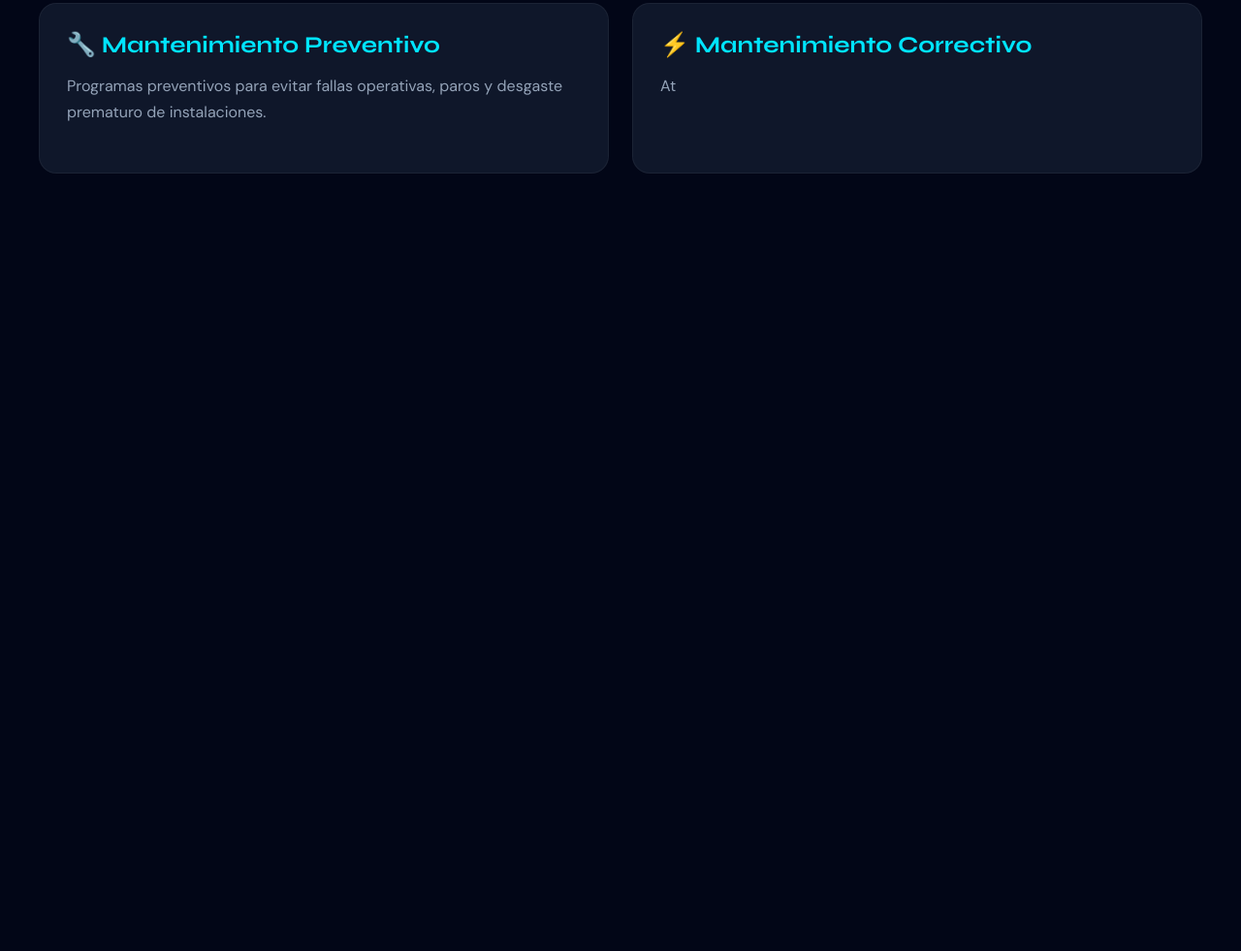
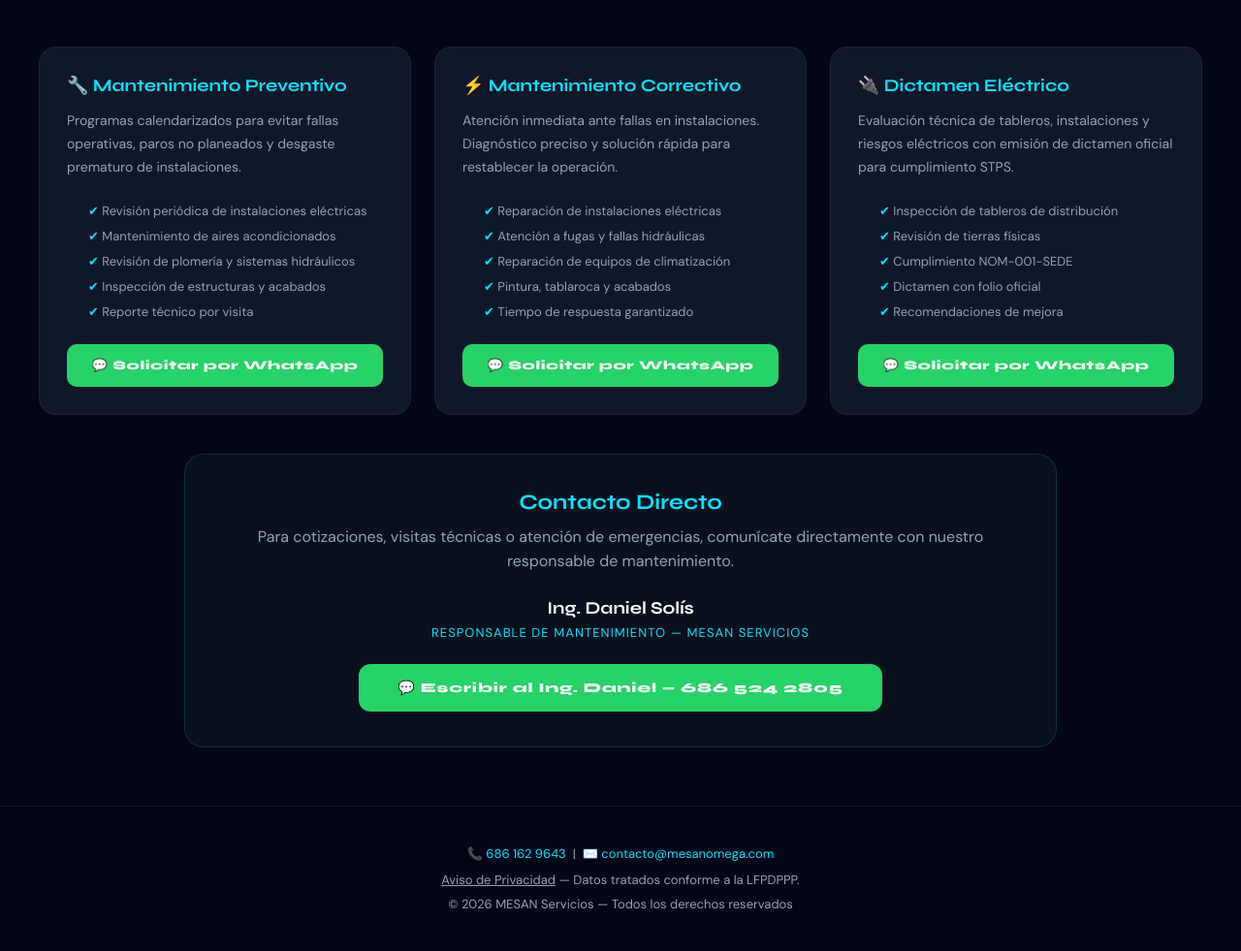
Before and after one commit to manuelsanchezresendiz8-eng/mesan-servicios, a plain HTML site: page templates/mantenimiento.html in a window 1280 px wide. Shown: the part 258-1239 px from the top of the page at 97% size. Before the commit the page ends 800 px from the top, so only its background shows below. Drawn offline with Linux system fonts and the light colour scheme.

Commit message:
Update mantenimiento.html

```diff
--- a/templates/mantenimiento.html
+++ b/templates/mantenimiento.html
@@ -2,16 +2,12 @@
 <html lang="es">
 
 <head>
-
 <meta charset="UTF-8">
 <meta name="viewport" content="width=device-width, initial-scale=1.0">
-
-<title>MESAN Servicios | Mantenimiento</title>
-
+<title>Mantenimiento | MESAN Servicios</title>
 <link href="https://fonts.googleapis.com/css2?family=Syne:wght@400;700;800&family=DM+Sans:wght@300;400;500&display=swap" rel="stylesheet">
 
 <style>
-
 :root{
     --bg:#020617;
     --card:#0f172a;
@@ -19,36 +15,34 @@
     --text:#ffffff;
     --muted:#94a3b8;
 }
+*{ margin:0; padding:0; box-sizing:border-box; }
+body{ background:var(--bg); color:var(--text); font-family:'DM Sans',sans-serif; }
 
-*{
-    margin:0;
-    padding:0;
-    box-sizing:border-box;
+.back-link{
+    display:inline-block;
+    margin:20px 20px 0;
+    color:var(--muted);
+    font-size:13px;
+    text-decoration:none;
 }
-
-body{
-    background:var(--bg);
-    color:var(--text);
-    font-family:'DM Sans',sans-serif;
-}
+.back-link:hover{ color:var(--cyan); }
 
 header{
-    padding:80px 20px 40px;
+    padding:60px 20px 40px;
     text-align:center;
 }
-
 header h1{
     font-family:'Syne',sans-serif;
     font-size:46px;
     color:var(--cyan);
     margin-bottom:18px;
 }
-
 header p{
     max-width:800px;
     margin:auto;
     color:var(--muted);
     line-height:1.7;
+    font-size:16px;
 }
 
 .grid{
@@ -65,94 +59,180 @@
     border-radius:18px;
     padding:28px;
     border:1px solid rgba(255,255,255,.05);
+    transition:.3s;
 }
+.card:hover{ transform:translateY(-4px); border-color:rgba(0,229,255,.25); }
+.card h2{ color:var(--cyan); font-family:'Syne',sans-serif; margin-bottom:14px; font-size:18px; }
+.card p{ color:var(--muted); line-height:1.7; margin-bottom:20px; font-size:14px; }
+.card ul{ color:var(--muted); font-size:13px; line-height:2; padding-left:18px; margin-bottom:20px; }
+.card ul li{ list-style:none; padding-left:4px; }
+.card ul li::before{ content:"✔ "; color:var(--cyan); }
 
-.card h2{
-    color:var(--cyan);
-    font-family:'Syne',sans-serif;
-    margin-bottom:14px;
-}
-
-.card p{
-    color:var(--muted);
-    line-height:1.7;
-    margin-bottom:20px;
-}
-
-.btn{
+.btn-wa{
     display:block;
     width:100%;
     padding:14px;
     text-align:center;
-    background:var(--cyan);
-    color:black;
+    background:#25d366;
+    color:white;
     text-decoration:none;
     border-radius:10px;
     font-family:'Syne',sans-serif;
     font-weight:800;
+    font-size:13px;
+    letter-spacing:.05em;
+    transition:.2s;
 }
+.btn-wa:hover{ opacity:.85; }
 
 .contacto{
     width:95%;
-    max-width:1000px;
-    margin:50px auto;
-    background:#0f172a;
+    max-width:900px;
+    margin:20px auto 60px;
+    background:#08101d;
+    border:1px solid rgba(0,229,255,.15);
     border-radius:20px;
-    padding:34px;
+    padding:36px;
     text-align:center;
 }
-
 .contacto h3{
     color:var(--cyan);
     font-family:'Syne',sans-serif;
-    margin-bottom:14px;
+    font-size:22px;
+    margin-bottom:10px;
+}
+.contacto p{
+    color:var(--muted);
+    margin-bottom:24px;
+    line-height:1.6;
+}
+.contacto .ing{
+    color:white;
+    font-family:'Syne',sans-serif;
+    font-size:18px;
+    font-weight:700;
+    margin-bottom:6px;
+}
+.contacto .cargo{
+    color:var(--cyan);
+    font-size:13px;
+    letter-spacing:.08em;
+    margin-bottom:24px;
 }
 
-.contacto p{
-    color:var(--muted);
-    margin-bottom:20px;
+.btn-wa-main{
+    display:inline-block;
+    padding:16px 40px;
+    background:#25d366;
+    color:white;
+    text-decoration:none;
+    border-radius:12px;
+    font-family:'Syne',sans-serif;
+    font-weight:800;
+    font-size:14px;
+    letter-spacing:.06em;
+    transition:.2s;
 }
+.btn-wa-main:hover{ opacity:.85; transform:translateY(-2px); }
 
 footer{
-    padding:50px 20px;
+    padding:40px 20px;
     text-align:center;
     color:var(--muted);
-    font-size:14px;
+    font-size:13px;
+    border-top:1px solid rgba(255,255,255,.05);
 }
-
+footer a{ color:var(--muted); text-decoration:underline; }
 </style>
-
 </head>
 
 <body>
 
+<a href="/" class="back-link">← Volver al inicio</a>
+
 <header>
-
-<h1>Mantenimiento Profesional</h1>
-
-<p>
-Servicios preventivos y correctivos para instalaciones
-empresariales, corporativas e industriales.
-</p>
-
+  <h1>Mantenimiento Profesional</h1>
+  <p>Servicios preventivos y correctivos para instalaciones<br>empresariales, corporativas e industriales.</p>
 </header>
 
 <section class="grid">
 
-<div class="card">
+  <!-- PREVENTIVO -->
+  <div class="card">
+    <h2>🔧 Mantenimiento Preventivo</h2>
+    <p>Programas calendarizados para evitar fallas operativas, paros no planeados y desgaste prematuro de instalaciones.</p>
+    <ul>
+      <li>Revisión periódica de instalaciones eléctricas</li>
+      <li>Mantenimiento de aires acondicionados</li>
+      <li>Revisión de plomería y sistemas hidráulicos</li>
+      <li>Inspección de estructuras y acabados</li>
+      <li>Reporte técnico por visita</li>
+    </ul>
+    <a href="https://wa.me/526865242805?text=Hola%20Ing.%20Daniel%2C%20requiero%20información%20sobre%20Mantenimiento%20Preventivo%20MESAN."
+       class="btn-wa" target="_blank">
+      💬 Solicitar por WhatsApp
+    </a>
+  </div>
 
-<h2>🔧 Mantenimiento Preventivo</h2>
+  <!-- CORRECTIVO -->
+  <div class="card">
+    <h2>⚡ Mantenimiento Correctivo</h2>
+    <p>Atención inmediata ante fallas en instalaciones. Diagnóstico preciso y solución rápida para restablecer la operación.</p>
+    <ul>
+      <li>Reparación de instalaciones eléctricas</li>
+      <li>Atención a fugas y fallas hidráulicas</li>
+      <li>Reparación de equipos de climatización</li>
+      <li>Pintura, tablaroca y acabados</li>
+      <li>Tiempo de respuesta garantizado</li>
+    </ul>
+    <a href="https://wa.me/526865242805?text=Hola%20Ing.%20Daniel%2C%20requiero%20atención%20de%20Mantenimiento%20Correctivo%20MESAN."
+       class="btn-wa" target="_blank">
+      💬 Solicitar por WhatsApp
+    </a>
+  </div>
 
-<p>
-Programas preventivos para evitar fallas operativas,
-paros y desgaste prematuro de instalaciones.
-</p>
+  <!-- ELÉCTRICO -->
+  <div class="card">
+    <h2>🔌 Dictamen Eléctrico</h2>
+    <p>Evaluación técnica de tableros, instalaciones y riesgos eléctricos con emisión de dictamen oficial para cumplimiento STPS.</p>
+    <ul>
+      <li>Inspección de tableros de distribución</li>
+      <li>Revisión de tierras físicas</li>
+      <li>Cumplimiento NOM-001-SEDE</li>
+      <li>Dictamen con folio oficial</li>
+      <li>Recomendaciones de mejora</li>
+    </ul>
+    <a href="https://wa.me/526865242805?text=Hola%20Ing.%20Daniel%2C%20requiero%20información%20sobre%20Dictamen%20Eléctrico%20MESAN."
+       class="btn-wa" target="_blank">
+      💬 Solicitar por WhatsApp
+    </a>
+  </div>
 
+</section>
+
+<!-- CONTACTO DIRECTO -->
+<div class="contacto">
+  <h3>Contacto Directo</h3>
+  <p>Para cotizaciones, visitas técnicas o atención de emergencias, comunícate directamente con nuestro responsable de mantenimiento.</p>
+  <div class="ing">Ing. Daniel Solís</div>
+  <div class="cargo">RESPONSABLE DE MANTENIMIENTO — MESAN SERVICIOS</div>
+  <a href="https://wa.me/526865242805?text=Hola%20Ing.%20Daniel%2C%20requiero%20información%20sobre%20los%20servicios%20de%20mantenimiento%20MESAN."
+     class="btn-wa-main" target="_blank">
+    💬 Escribir al Ing. Daniel — 686 524 2805
+  </a>
 </div>
 
-<div class="card">
+<footer>
+  <p style="margin-bottom:10px">
+    📞 <a href="tel:526861629643" style="color:var(--cyan);text-decoration:none">686 162 9643</a>
+    &nbsp;|&nbsp;
+    ✉️ <a href="mailto:contacto@mesanomega.com" style="color:var(--cyan);text-decoration:none">contacto@mesanomega.com</a>
+  </p>
+  <p style="margin-bottom:8px">
+    <a href="/privacidad">Aviso de Privacidad</a> — Datos tratados conforme a la LFPDPPP.
+  </p>
+  <p>© 2026 MESAN Servicios — Todos los derechos reservados</p>
+</footer>
 
-<h2>⚡ Mantenimiento Correctivo</h2>
-
-<p>
-At
+</body>
+</html>
```
